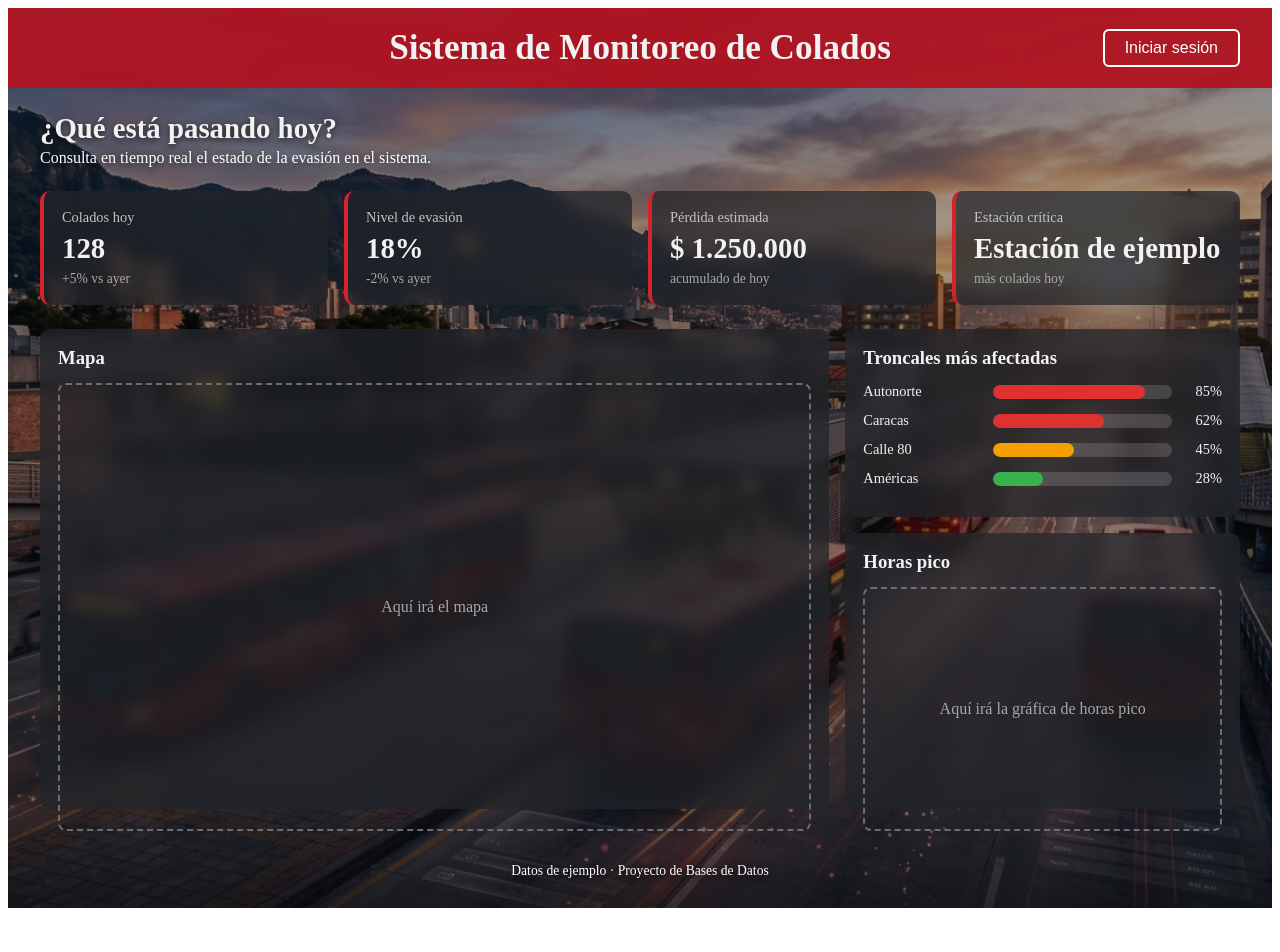
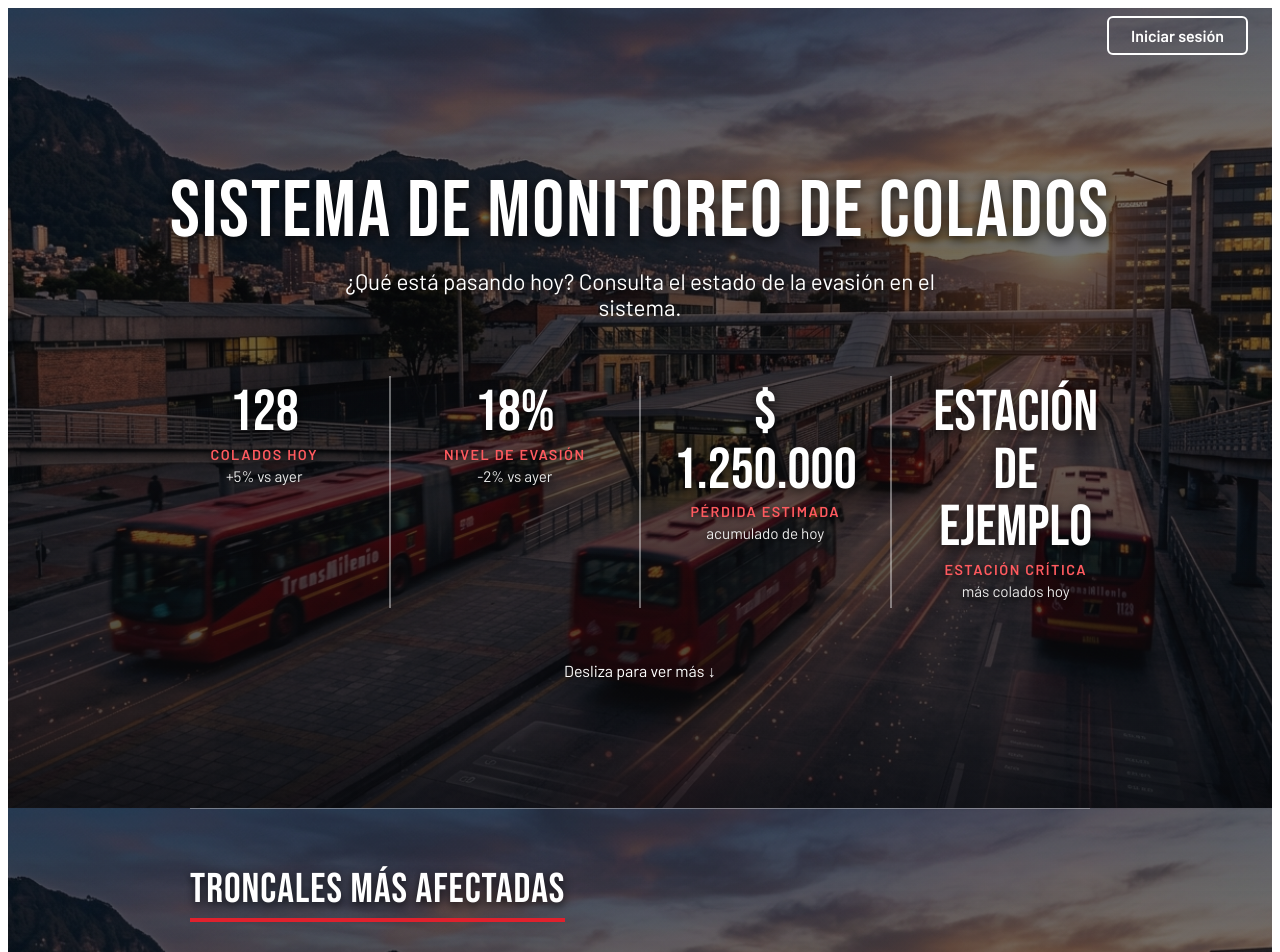
Before and after one commit to Suriza059/ProyectoBases, an Angular app in the folder FrontBases/: page / in a window 1280 px wide. Shown: the top 952 px of the page. Before the commit the page ends 916 px from the top, so only its background shows below. Built offline with nearby package versions, Linux system fonts and the light colour scheme.

Commit message:
newFront

```diff
--- a/FrontBases/src/app/publico/inicio/inicio.css
+++ b/FrontBases/src/app/publico/inicio/inicio.css
@@ -1,212 +1,278 @@
 :host {
   display: block;
   min-height: 100vh;
-  color: #f2f2f2;
-  /* Capa oscura (más suave) + imagen de fondo */
+  font-family: 'Barlow', sans-serif;
+  color: #ffffff;
+  /* Capa oscura suave + foto de fondo */
   background-image:
-    linear-gradient(rgba(10, 10, 14, 0.30), rgba(10, 10, 14, 0.60)),
-    url('../../../../public/fondo.jpg');
+    linear-gradient(rgba(10, 10, 14, 0.50), rgba(10, 10, 14, 0.75)),
+    url('fondo.jpg');
   background-size: cover;
   background-position: center;
   background-attachment: fixed;
 }
 
-/* ENCABEZADO: título al centro, botón a la derecha */
-.encabezado {
-  display: grid;
-  grid-template-columns: 1fr auto 1fr;
-  align-items: center;
-  padding: 20px 32px;
-  background: rgba(179, 18, 31, 0.92);
+/* Mientras el booleano es false, el bloque está invisible */
+.oculto {
+  opacity: 0;
 }
 
-.titulo-sistema {
-  grid-column: 2;
-  margin: 0;
-  font-size: 2.2rem;
+/* ENCABEZADO: botón flotando arriba a la derecha */
+.encabezado {
+  position: fixed;
+  top: 0;
+  left: 0;
+  width: 100%;
+  box-sizing: border-box;
+  display: flex;
+  justify-content: flex-end;
+  padding: 16px 32px;
+  background-color: rgba(179, 18, 31, 0);
+  transition: background-color 250ms ease-out;
+  z-index: 10;
+}
+
+/* Cuando el usuario baja, el encabezado se pone rojo */
+.encabezado-solido {
+  background-color: rgba(179, 18, 31, 0.95);
+}
+
+.btn-login {
+  padding: 8px 22px;
+  border: 2px solid #ffffff;
+  border-radius: 6px;
+  background-color: transparent;
+  color: #ffffff;
+  font-family: 'Barlow', sans-serif;
+  font-size: 1rem;
+  font-weight: 600;
+  cursor: pointer;
+  transition: background-color 150ms ease-out, color 150ms ease-out, transform 150ms ease-out;
+}
+
+@media (hover: hover) and (pointer: fine) {
+  .btn-login:hover {
+    background-color: #ffffff;
+    color: #b3121f;
+  }
+}
+
+.btn-login:active {
+  transform: scale(0.97);
+}
+
+/* PORTADA */
+.hero {
+  min-height: 100vh;
+  box-sizing: border-box;
+  display: flex;
+  flex-direction: column;
+  align-items: center;
+  justify-content: center;
+  padding: 100px 32px 60px;
   text-align: center;
 }
 
-.btn-login {
-  grid-column: 3;
-  justify-self: end;
-  padding: 8px 20px;
-  border: 2px solid #ffffff;
-  border-radius: 6px;
-  background: transparent;
-  color: #ffffff;
-  font-size: 1rem;
-  cursor: pointer;
+.hero-titulo {
+  margin: 0 0 16px;
+  font-family: 'Bebas Neue', Impact, sans-serif;
+  font-size: 5rem;
+  font-weight: normal;
+  line-height: 1;
+  letter-spacing: 2px;
+  text-shadow: 0 3px 12px rgba(0, 0, 0, 0.8);
 }
 
-.btn-login:hover {
-  background: #ffffff;
-  color: #b3121f;
+.hero-subtitulo {
+  max-width: 640px;
+  margin: 0 0 56px;
+  font-size: 1.4rem;
+  text-shadow: 0 2px 8px rgba(0, 0, 0, 0.8);
 }
 
-/* CONTENIDO */
-.contenido {
-  max-width: 1200px;
-  margin: 0 auto;
-  padding: 24px 32px;
+/* INDICADORES: números grandes sobre la foto, separados por líneas */
+.hero-indicadores {
+  width: 100%;
+  max-width: 1000px;
+  display: flex;
+  flex-wrap: wrap;
+  justify-content: center;
 }
 
-.bienvenida h2 {
-  margin: 0 0 4px;
-  font-size: 1.8rem;
-  text-shadow: 0 2px 6px rgba(0, 0, 0, 0.7);
+.indicador {
+  flex: 1;
+  min-width: 200px;
+  box-sizing: border-box;
+  display: flex;
+  flex-direction: column;
+  gap: 4px;
+  padding: 8px 24px;
+  border-left: 2px solid rgba(255, 255, 255, 0.4);
 }
 
-.bienvenida p {
-  margin: 0 0 24px;
-  color: #ffffff;
-  text-shadow: 0 2px 6px rgba(0, 0, 0, 0.7);
+.indicador:first-child {
+  border-left: none;
 }
 
-/* TARJETAS DE INDICADORES */
-.indicadores {
-  display: grid;
-  grid-template-columns: repeat(auto-fit, minmax(220px, 1fr));
-  gap: 16px;
-  margin-bottom: 24px;
+.indicador-valor {
+  font-family: 'Bebas Neue', Impact, sans-serif;
+  font-size: 3.6rem;
+  line-height: 1;
+  text-shadow: 0 3px 12px rgba(0, 0, 0, 0.8);
 }
 
-.tarjeta {
-  display: flex;
-  flex-direction: column;
-  gap: 6px;
-  padding: 18px;
-  border-radius: 10px;
-  background: rgba(34, 36, 42, 0.72);
-  border-left: 4px solid #d6212f;
-  backdrop-filter: blur(8px);
+.indicador-titulo {
+  font-size: 0.9rem;
+  font-weight: 600;
+  text-transform: uppercase;
+  letter-spacing: 1.5px;
+  color: #ff5a5f;
+  text-shadow: 0 2px 6px rgba(0, 0, 0, 0.8);
 }
 
-.tarjeta-titulo {
-  color: #c4c4c4;
-  font-size: 0.9rem;
+.indicador-detalle {
+  font-size: 0.95rem;
+  color: #ececec;
+  text-shadow: 0 2px 6px rgba(0, 0, 0, 0.8);
 }
 
-.tarjeta-valor {
-  font-size: 1.8rem;
-  font-weight: bold;
+.hero-pista {
+  margin: 56px 0 0;
+  font-size: 1rem;
+  text-shadow: 0 2px 6px rgba(0, 0, 0, 0.8);
 }
 
-.tarjeta-detalle {
-  color: #a8a8a8;
-  font-size: 0.85rem;
+/* SECCIONES (sin cajas: solo una línea arriba y el título) */
+.contenido {
+  max-width: 900px;
+  margin: 0 auto;
+  padding: 0 32px 40px;
 }
 
-/* PANELES */
-.paneles {
-  display: grid;
-  grid-template-columns: 2fr 1fr;
-  gap: 16px;
+.seccion {
+  min-height: 380px;
+  padding: 56px 0 24px;
+  border-top: 1px solid rgba(255, 255, 255, 0.35);
 }
 
-.panel {
-  padding: 18px;
-  border-radius: 10px;
-  background: rgba(34, 36, 42, 0.72);
-  backdrop-filter: blur(8px);
-}
-
-.panel h3 {
-  margin: 0 0 14px;
-}
-
-.panel-mapa {
-  grid-row: span 2;
-}
-
-.espacio-reservado {
-  display: flex;
-  align-items: center;
-  justify-content: center;
-  min-height: 200px;
-  height: 100%;
-  border: 2px dashed #6a6d75;
-  border-radius: 8px;
-  color: #a8a8a8;
-  text-align: center;
+.seccion-titulo {
+  display: inline-block;
+  margin: 0 0 28px;
+  padding-bottom: 4px;
+  border-bottom: 4px solid #e0212d;
+  font-family: 'Bebas Neue', Impact, sans-serif;
+  font-size: 2.6rem;
+  font-weight: normal;
+  letter-spacing: 1px;
+  text-shadow: 0 3px 10px rgba(0, 0, 0, 0.8);
 }
 
 /* BARRAS DE TRONCALES */
 .fila-troncal {
   display: flex;
   align-items: center;
-  gap: 10px;
-  margin-bottom: 12px;
+  gap: 14px;
+  margin-bottom: 16px;
 }
 
 .troncal-nombre {
   width: 120px;
-  font-size: 0.9rem;
+  font-size: 1.05rem;
+  font-weight: 600;
+  text-shadow: 0 2px 6px rgba(0, 0, 0, 0.8);
 }
 
 .barra {
   flex: 1;
-  height: 14px;
-  border-radius: 7px;
-  background: rgba(255, 255, 255, 0.15);
+  height: 16px;
+  border-radius: 8px;
+  background-color: rgba(255, 255, 255, 0.2);
   overflow: hidden;
 }
 
+/* La barra siempre mide 100%; scaleX la "encoge" según el porcentaje */
 .barra-relleno {
+  width: 100%;
   height: 100%;
-  border-radius: 7px;
+  transform-origin: left;
+  transition: transform 900ms cubic-bezier(0.23, 1, 0.32, 1);
 }
 
 .barra-relleno.alto {
-  background: #e03131;
+  background-color: #e03131;
 }
 
 .barra-relleno.medio {
-  background: #f59f00;
+  background-color: #f59f00;
 }
 
 .barra-relleno.bajo {
-  background: #37b24d;
+  background-color: #37b24d;
 }
 
 .troncal-valor {
-  width: 40px;
+  width: 50px;
   text-align: right;
-  font-size: 0.9rem;
+  font-size: 1.05rem;
+  font-weight: 600;
+  text-shadow: 0 2px 6px rgba(0, 0, 0, 0.8);
+}
+
+.sin-datos {
+  font-style: italic;
+  text-shadow: 0 2px 6px rgba(0, 0, 0, 0.8);
+}
+
+/* ESPACIOS RESERVADOS (solo líneas punteadas arriba y abajo) */
+.espacio-reservado {
+  min-height: 200px;
+  display: flex;
+  align-items: center;
+  justify-content: center;
+  border-top: 2px dashed rgba(255, 255, 255, 0.5);
+  border-bottom: 2px dashed rgba(255, 255, 255, 0.5);
+  font-style: italic;
+  text-shadow: 0 2px 6px rgba(0, 0, 0, 0.8);
 }
 
 /* PIE */
 .pie {
-  padding: 16px;
+  padding: 24px;
   text-align: center;
-  color: #ffffff;
-  font-size: 0.85rem;
-  text-shadow: 0 2px 6px rgba(0, 0, 0, 0.7);
+  font-size: 0.9rem;
+  text-shadow: 0 2px 6px rgba(0, 0, 0, 0.8);
 }
 
-/* PANTALLAS PEQUEÑAS (celular) */
-@media (max-width: 800px) {
-  .encabezado {
-    grid-template-columns: 1fr;
-    gap: 12px;
-    justify-items: center;
+/* Si la persona pidió menos movimiento en su sistema, quitamos las animaciones */
+@media (prefers-reduced-motion: reduce) {
+  .animate__animated {
+    animation: none !important;
   }
 
-  .titulo-sistema {
-    grid-column: 1;
-    font-size: 1.6rem;
+  .barra-relleno {
+    transition: none;
+  }
+}
+
+/* CELULAR */
+@media (max-width: 800px) {
+  .hero-titulo {
+    font-size: 3rem;
   }
 
-  .btn-login {
-    grid-column: 1;
-    justify-self: center;
+  .hero-subtitulo {
+    font-size: 1.1rem;
   }
 
-  .paneles {
-    grid-template-columns: 1fr;
+  .indicador {
+    min-width: 140px;
   }
 
-  .panel-mapa {
-    grid-row: auto;
+  .indicador-valor {
+    font-size: 2.6rem;
+  }
+
+  .troncal-nombre {
+    width: 90px;
   }
 }
--- a/FrontBases/src/app/publico/inicio/inicio.html
+++ b/FrontBases/src/app/publico/inicio/inicio.html
@@ -1,39 +1,64 @@
-<header class="encabezado">
-  <h1 class="titulo-sistema">{{ nombreSistema }}</h1>
+<!-- ENCABEZADO: solo el botón, flotando arriba a la derecha -->
+<header class="encabezado" [class.encabezado-solido]="encabezadoSolido">
   <button class="btn-login">Iniciar sesión</button>
 </header>
 
-<main class="contenido">
-  <section class="bienvenida">
-    <h2>¿Qué está pasando hoy?</h2>
-    <p>Consulta en tiempo real el estado de la evasión en el sistema.</p>
+<!-- PORTADA: ocupa toda la pantalla -->
+<section class="hero">
+  <h1
+    class="hero-titulo"
+    [class.oculto]="!mostrarTitulo"
+    [class.animate__animated]="mostrarTitulo"
+    [class.animate__fadeInDown]="mostrarTitulo"
+  >
+    {{ nombreSistema }}
+  </h1>
+
+  <p
+    class="hero-subtitulo"
+    [class.oculto]="!mostrarSubtitulo"
+    [class.animate__animated]="mostrarSubtitulo"
+    [class.animate__fadeIn]="mostrarSubtitulo"
+  >
+    ¿Qué está pasando hoy? Consulta el estado de la evasión en el sistema.
+  </p>
+
+  <div
+    class="hero-indicadores"
+    [class.oculto]="!mostrarIndicadores"
+    [class.animate__animated]="mostrarIndicadores"
+    [class.animate__fadeInUp]="mostrarIndicadores"
+  >
+    <div class="indicador" *ngFor="let item of indicadores">
+      <span class="indicador-valor">{{ item.valor }}</span>
+      <span class="indicador-titulo">{{ item.titulo }}</span>
+      <span class="indicador-detalle">{{ item.detalle }}</span>
+    </div>
+  </div>
+
+  <p class="hero-pista animate__animated animate__bounce animate__infinite">
+    Desliza para ver más ↓
+  </p>
 </section>
 
-  <section class="indicadores">
-    @for (item of indicadores; track item.titulo) {
-      <article class="tarjeta">
-        <span class="tarjeta-titulo">{{ item.titulo }}</span>
-        <span class="tarjeta-valor">{{ item.valor }}</span>
-        <span class="tarjeta-detalle">{{ item.detalle }}</span>
-      </article>
-    }
-  </section>
+<!-- SECCIONES: aparecen al hacer scroll -->
+<main class="contenido">
 
-  <section class="paneles">
-    <article class="panel panel-mapa">
-      <h3>Mapa</h3>
-      <div class="espacio-reservado">Aquí irá el mapa</div>
-    </article>
+  <section
+    class="seccion"
+    [class.oculto]="!mostrarTroncales"
+    [class.animate__animated]="mostrarTroncales"
+    [class.animate__fadeInUp]="mostrarTroncales"
+    [class.animate__faster]="mostrarTroncales"
+  >
+    <h2 class="seccion-titulo">Troncales más afectadas</h2>
 
-    <article class="panel">
-      <h3>Troncales más afectadas</h3>
-      @for (t of troncales; track t.nombre) {
-        <div class="fila-troncal">
+    <div class="fila-troncal" *ngFor="let t of troncales">
       <span class="troncal-nombre">{{ t.nombre }}</span>
       <div class="barra">
         <div
           class="barra-relleno"
-              [style.width.%]="t.porcentaje"
+          [style.transform]="mostrarTroncales ? 'scaleX(' + (t.porcentaje / 100) + ')' : 'scaleX(0)'"
           [class.alto]="t.porcentaje >= 60"
           [class.medio]="t.porcentaje >= 30 && t.porcentaje < 60"
           [class.bajo]="t.porcentaje < 30"
@@ -41,14 +66,34 @@
       </div>
       <span class="troncal-valor">{{ t.porcentaje }}%</span>
     </div>
-      }
-    </article>
 
-    <article class="panel">
-      <h3>Horas pico</h3>
+    <p class="sin-datos" *ngIf="troncales.length === 0">
+      Todavía no hay datos de troncales.
+    </p>
+  </section>
+
+  <section
+    class="seccion"
+    [class.oculto]="!mostrarMapa"
+    [class.animate__animated]="mostrarMapa"
+    [class.animate__fadeInUp]="mostrarMapa"
+    [class.animate__faster]="mostrarMapa"
+  >
+    <h2 class="seccion-titulo">Mapa</h2>
+    <div class="espacio-reservado">Aquí irá el mapa de estaciones</div>
+  </section>
+
+  <section
+    class="seccion"
+    [class.oculto]="!mostrarHoras"
+    [class.animate__animated]="mostrarHoras"
+    [class.animate__fadeInUp]="mostrarHoras"
+    [class.animate__faster]="mostrarHoras"
+  >
+    <h2 class="seccion-titulo">Horas pico</h2>
     <div class="espacio-reservado">Aquí irá la gráfica de horas pico</div>
-    </article>
   </section>
+
 </main>
 
 <footer class="pie">
--- a/FrontBases/src/app/publico/inicio/inicio.ts
+++ b/FrontBases/src/app/publico/inicio/inicio.ts
@@ -1,4 +1,4 @@
-import { Component } from '@angular/core';
+import { Component, HostListener, OnInit } from '@angular/core';
 
 interface Troncal {
   nombre: string;
@@ -11,7 +11,7 @@ interface Troncal {
   templateUrl: './inicio.html',
   styleUrl: './inicio.css',
 })
-export class Inicio {
+export class Inicio implements OnInit {
   // DATOS DE EJEMPLO: más adelante vendrán del backend
   nombreSistema = 'Sistema de Monitoreo de Colados';
 
@@ -29,4 +29,49 @@ export class Inicio {
     { nombre: 'Calle 80', porcentaje: 45 },
     { nombre: 'Américas', porcentaje: 28 },
   ];
+
+  // BOOLEANOS DE ANIMACIÓN: false = oculto, true = aparece con animación
+  mostrarTitulo = false;
+  mostrarSubtitulo = false;
+  mostrarIndicadores = false;
+  mostrarTroncales = false;
+  mostrarMapa = false;
+  mostrarHoras = false;
+
+  // true cuando el usuario baja: el encabezado se pone rojo
+  encabezadoSolido = false;
+
+  // Al cargar la página, los bloques del inicio aparecen uno tras otro
+  ngOnInit(): void {
+    setTimeout(() => {
+      this.mostrarTitulo = true;
+    }, 200);
+
+    setTimeout(() => {
+      this.mostrarSubtitulo = true;
+    }, 700);
+
+    setTimeout(() => {
+      this.mostrarIndicadores = true;
+    }, 1200);
+  }
+
+  // Se ejecuta cada vez que el usuario hace scroll
+  @HostListener('window:scroll')
+  alHacerScroll(): void {
+    const scroll = window.scrollY;
+
+    this.encabezadoSolido = scroll > 60;
+
+    // Cada sección aparece cuando ya bajaste lo suficiente para verla
+    if (scroll > 100) {
+      this.mostrarTroncales = true;
+    }
+    if (scroll > 350) {
+      this.mostrarMapa = true;
+    }
+    if (scroll > 650) {
+      this.mostrarHoras = true;
+    }
+  }
 }
--- a/FrontBases/src/index.html
+++ b/FrontBases/src/index.html
@@ -1,13 +1,21 @@
 <!doctype html>
-<html lang="en">
+<html lang="es">
 <head>
   <meta charset="utf-8">
   <title>FrontBases</title>
   <base href="/">
   <meta name="viewport" content="width=device-width, initial-scale=1">
   <link rel="icon" type="image/x-icon" href="favicon.ico">
+
+  <!-- Animate.css: animaciones ya hechas -->
+  <link rel="stylesheet" href="https://cdnjs.cloudflare.com/ajax/libs/animate.css/4.1.1/animate.min.css">
+
+  <!-- Tipografías: Bebas Neue (títulos) y Barlow (texto) -->
+  <link rel="preconnect" href="https://fonts.googleapis.com">
+  <link rel="preconnect" href="https://fonts.gstatic.com" crossorigin>
+  <link href="https://fonts.googleapis.com/css2?family=Bebas+Neue&family=Barlow:wght@400;600&display=swap" rel="stylesheet">
 </head>
 <body>
-  <app-root></app-root>
+<app-root></app-root>
 </body>
 </html>
```
Also changed, not shown: FrontBases/src/app/publico/inicio/fondo.jpg (renamed from FrontBases/public/fondo.jpg). Lines whose indentation alone changed are shown as unchanged.
